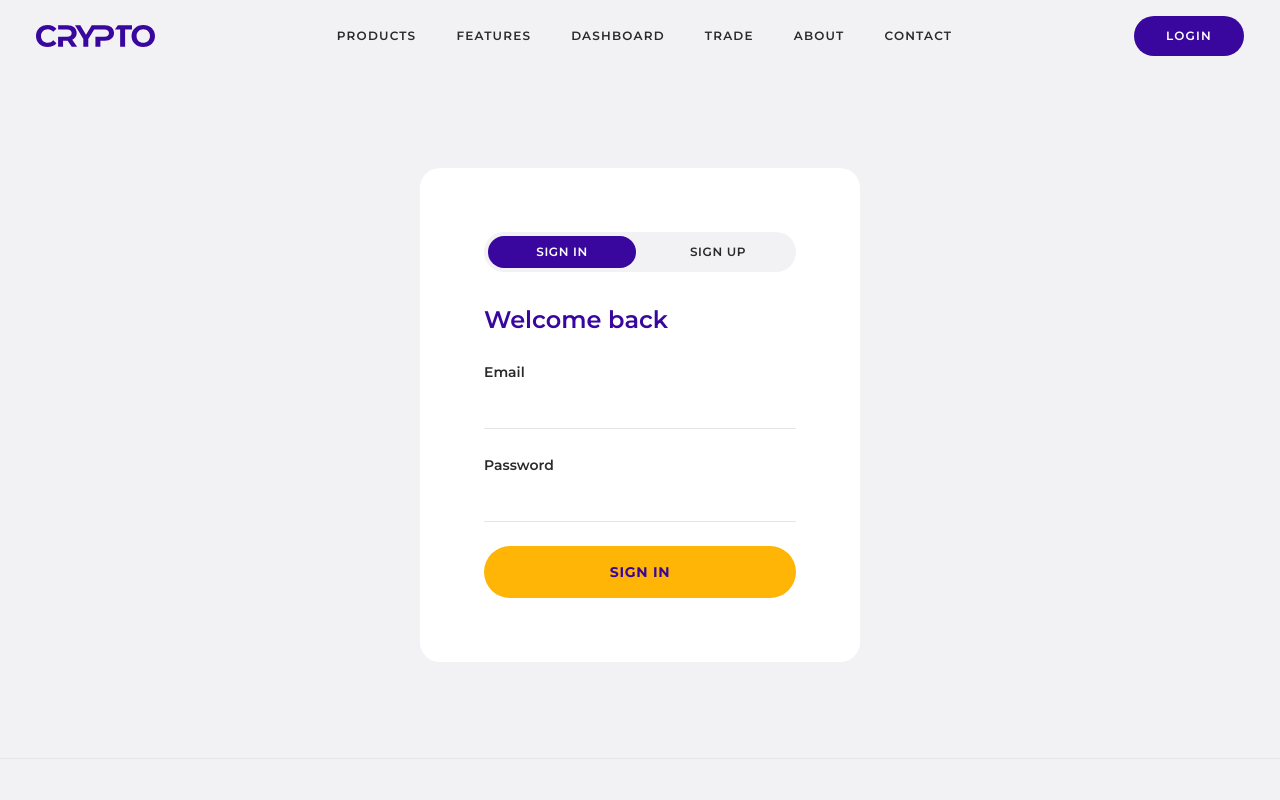
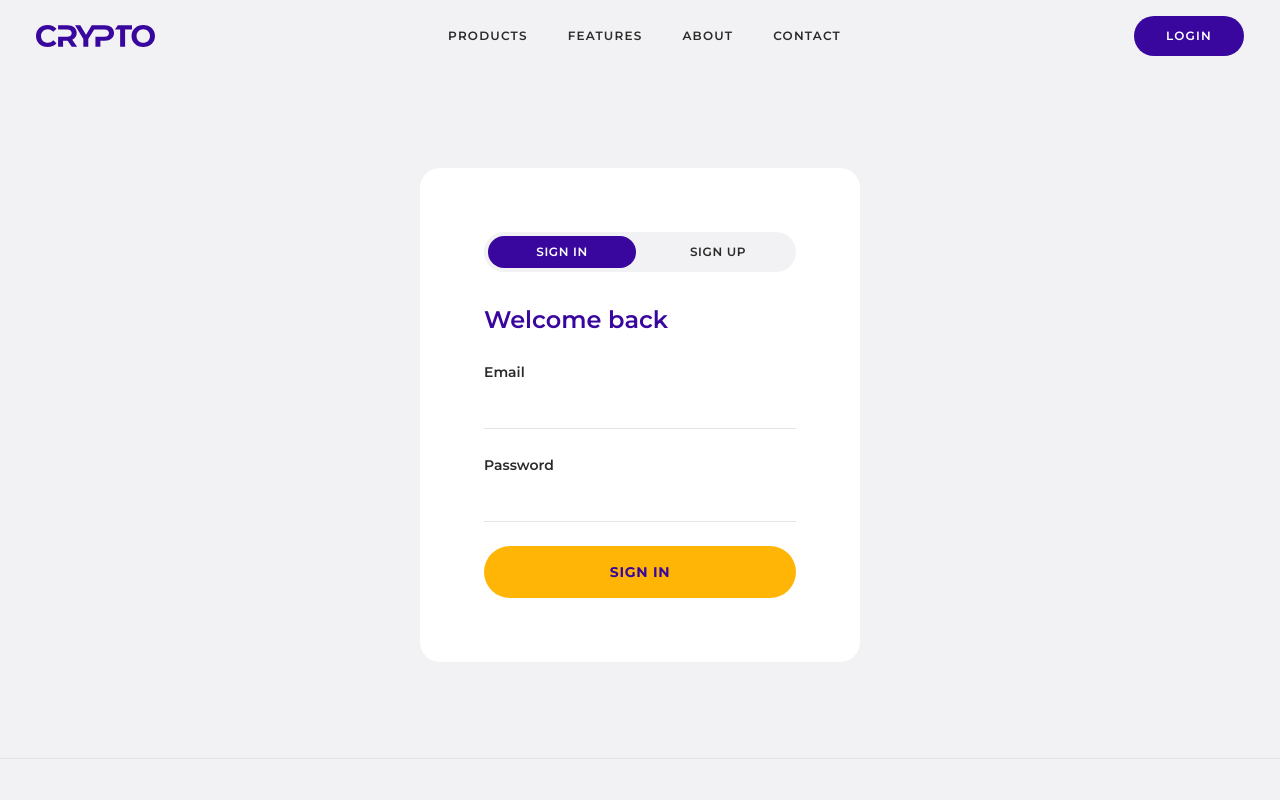
Before and after one commit to ren-urot/Crypto, a Next.js app: page /login in a window 1280 px wide. Shown: the top 800 px of the page. Built offline with nearby package versions, Linux system fonts and the light colour scheme.

Commit message:
feat: add session context and session-aware Navbar links

```diff
--- a/src/app/layout.tsx
+++ b/src/app/layout.tsx
@@ -3,6 +3,7 @@ import { Montserrat } from "next/font/google";
 import Navbar from "@/components/Navbar";
 import Footer from "@/components/Footer";
 import { WalletProvider } from "@/lib/wallet-context";
+import { SessionProvider } from "@/lib/session-context";
 import "./globals.css";
 
 const montserrat = Montserrat({
@@ -25,11 +26,13 @@ export default function RootLayout({
   return (
     <html lang="en" className={`${montserrat.variable} h-full antialiased`}>
       <body className="flex min-h-full flex-col">
-        <Navbar />
-        <main className="flex flex-1 flex-col">
-          <WalletProvider>{children}</WalletProvider>
-        </main>
-        <Footer />
+        <SessionProvider>
+          <Navbar />
+          <main className="flex flex-1 flex-col">
+            <WalletProvider>{children}</WalletProvider>
+          </main>
+          <Footer />
+        </SessionProvider>
       </body>
     </html>
   );
--- a/src/components/LoginCard.tsx
+++ b/src/components/LoginCard.tsx
@@ -2,10 +2,12 @@
 
 import { useEffect, useState } from "react";
 import { useRouter } from "next/navigation";
+import { useSession } from "@/lib/session-context";
 import { useFakeSubmit } from "@/hooks/useFakeSubmit";
 
 export default function LoginCard() {
   const router = useRouter();
+  const { login } = useSession();
   const [mode, setMode] = useState<"signin" | "signup">("signin");
   const [email, setEmail] = useState("");
   const [password, setPassword] = useState("");
@@ -13,9 +15,10 @@ export default function LoginCard() {
 
   useEffect(() => {
     if (status === "success") {
+      login();
       router.push("/dashboard");
     }
-  }, [status, router]);
+  }, [status, login, router]);
 
   function handleSubmit(e: React.FormEvent) {
     e.preventDefault();
--- a/src/components/Navbar.tsx
+++ b/src/components/Navbar.tsx
@@ -1,16 +1,29 @@
+"use client";
+
 import Image from "next/image";
 import Link from "next/link";
+import { useSession } from "@/lib/session-context";
 
-const NAV_LINKS = [
+const LOGGED_OUT_LINKS = [
   { label: "Products", href: "/products" },
   { label: "Features", href: "/features" },
-  { label: "Dashboard", href: "/dashboard" },
-  { label: "Trade", href: "/trade" },
   { label: "About", href: "/about" },
   { label: "Contact", href: "/contact" },
 ];
 
+const LOGGED_IN_LINKS = [
+  { label: "Buy Crypto", href: "/buy-crypto" },
+  { label: "Markets", href: "/markets" },
+  { label: "Trade", href: "/trade" },
+  { label: "Grow", href: "/grow" },
+  { label: "Learn", href: "/learn" },
+  { label: "More", href: "/more" },
+];
+
 export default function Navbar() {
+  const { isLoggedIn } = useSession();
+  const navLinks = isLoggedIn ? LOGGED_IN_LINKS : LOGGED_OUT_LINKS;
+
   return (
     <header className="w-full bg-[#f2f2f4]">
       <div className="mx-auto flex max-w-[1520px] items-center justify-between px-9 py-4">
@@ -25,7 +38,7 @@ export default function Navbar() {
         </Link>
 
         <nav className="hidden items-center gap-10 md:flex">
-          {NAV_LINKS.map((link) => (
+          {navLinks.map((link) => (
             <Link
               key={link.label}
               href={link.href}
@@ -37,10 +50,10 @@ export default function Navbar() {
         </nav>
 
         <Link
-          href="/login"
+          href={isLoggedIn ? "/dashboard" : "/login"}
           className="rounded-full bg-[#39079e] px-8 py-3 text-xs font-semibold tracking-[0.1em] text-white uppercase transition-transform duration-200 hover:scale-[1.03] hover:bg-[#2d0680] hover:shadow-lg"
         >
-          Login
+          {isLoggedIn ? "Dashboard" : "Login"}
         </Link>
       </div>
     </header>
--- /dev/null
+++ b/src/lib/session-context.tsx
@@ -0,0 +1,32 @@
+"use client";
+
+import { createContext, useContext, useState, type ReactNode } from "react";
+
+type SessionContextValue = {
+  isLoggedIn: boolean;
+  login: () => void;
+};
+
+const SessionContext = createContext<SessionContextValue | null>(null);
+
+export function SessionProvider({ children }: { children: ReactNode }) {
+  const [isLoggedIn, setIsLoggedIn] = useState(false);
+
+  function login() {
+    setIsLoggedIn(true);
+  }
+
+  return (
+    <SessionContext.Provider value={{ isLoggedIn, login }}>
+      {children}
+    </SessionContext.Provider>
+  );
+}
+
+export function useSession(): SessionContextValue {
+  const ctx = useContext(SessionContext);
+  if (!ctx) {
+    throw new Error("useSession must be used within a SessionProvider");
+  }
+  return ctx;
+}
```
